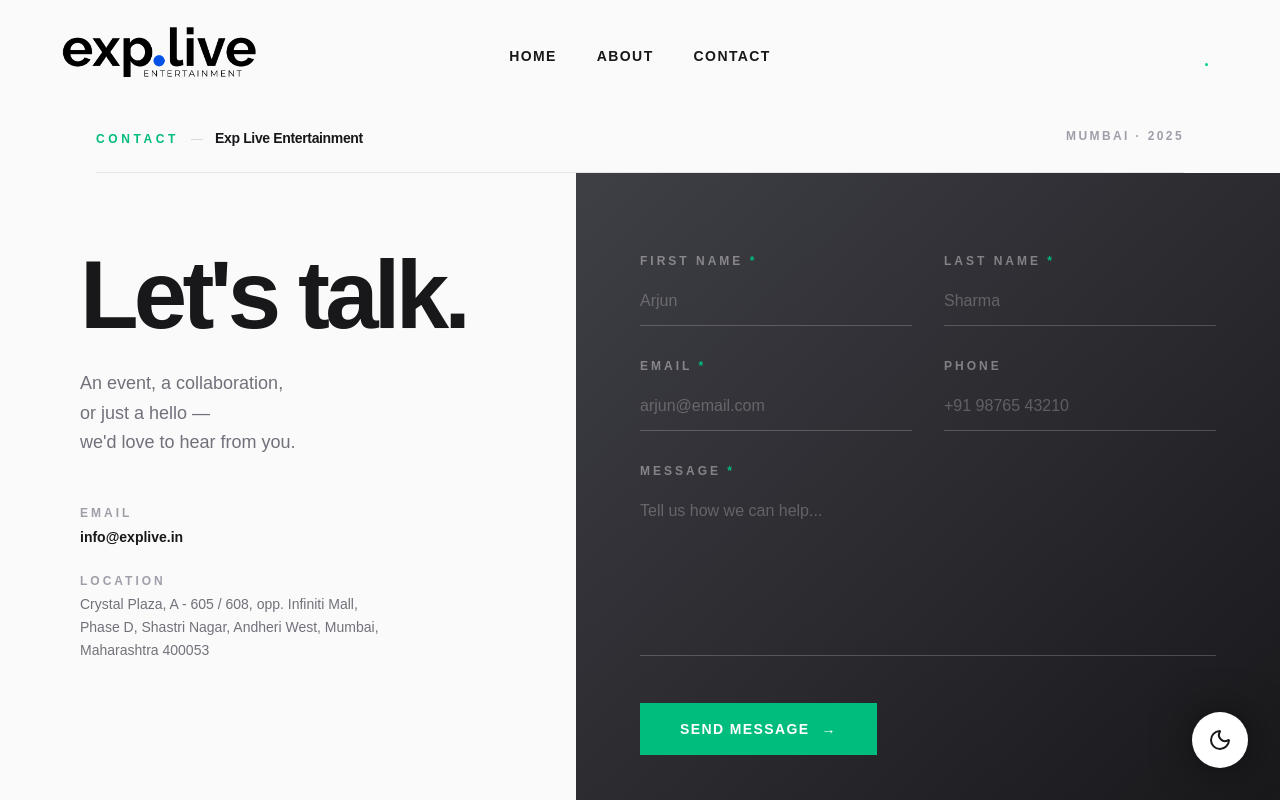
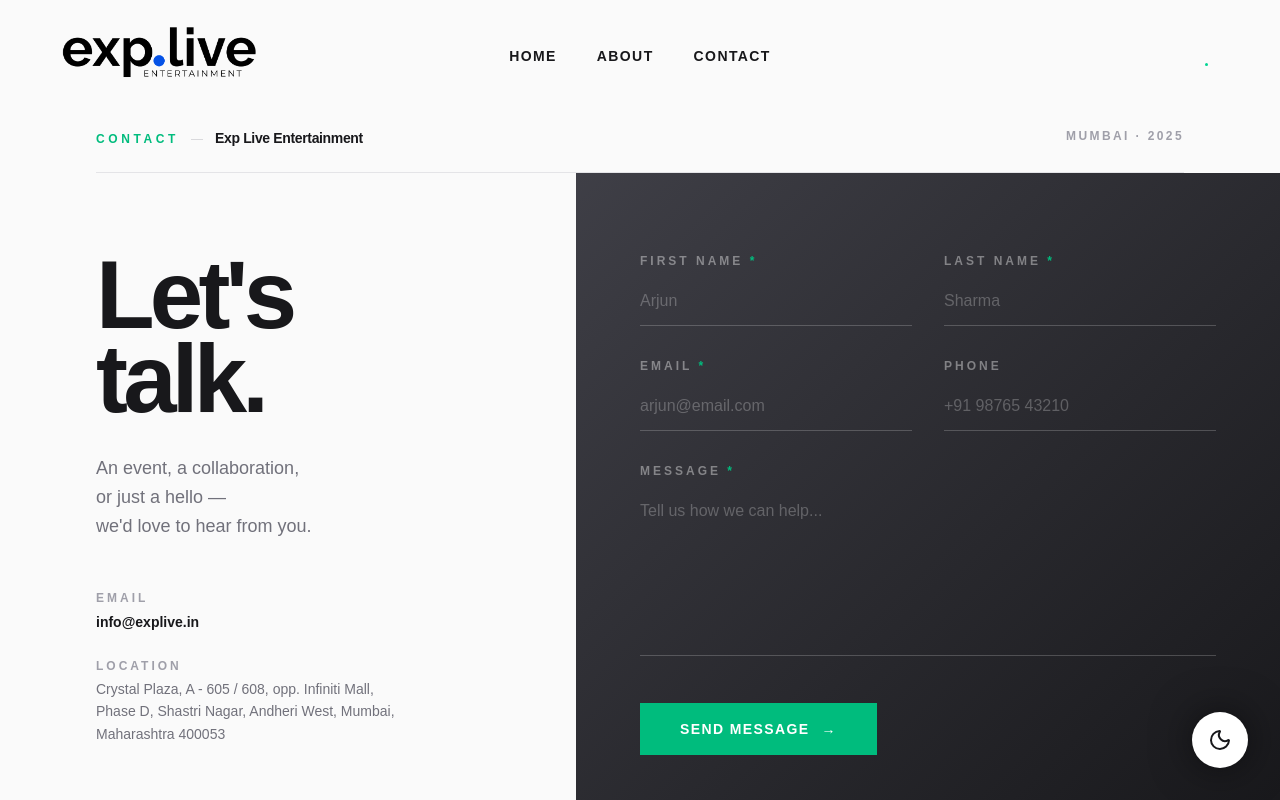
Before and after one commit to amitjalui40/explive-frontend, a Next.js app: page /contact in a window 1280 px wide. Shown: the top 800 px of the page. Built offline with nearby package versions, Linux system fonts and the light colour scheme.

Commit message:
contact page update 2

```diff
--- a/src/app/contact/page.tsx
+++ b/src/app/contact/page.tsx
@@ -71,11 +71,11 @@ export default function ContactPage() {
         </div>
       </div>
 
-      {/* ── FULL-BLEED SPLIT ── */}
-      <div className="flex flex-col lg:flex-row flex-1">
+      {/* ── SPLIT ── contained to match header */}
+      <div className="w-full max-w-480 mx-auto flex flex-col lg:flex-row flex-1">
 
         {/* LEFT — heading + contact info */}
-        <div className="lg:w-[45%] px-6 md:px-12 xl:px-20 pt-14 md:pt-20 pb-14 lg:pb-20 flex flex-col gap-10 md:gap-12">
+        <div className="lg:w-[45%] px-6 md:px-12 xl:px-24 pt-14 md:pt-20 pb-14 lg:pb-20 flex flex-col gap-10 md:gap-12">
 
           {/* Heading + subtitle */}
           <div>
```
